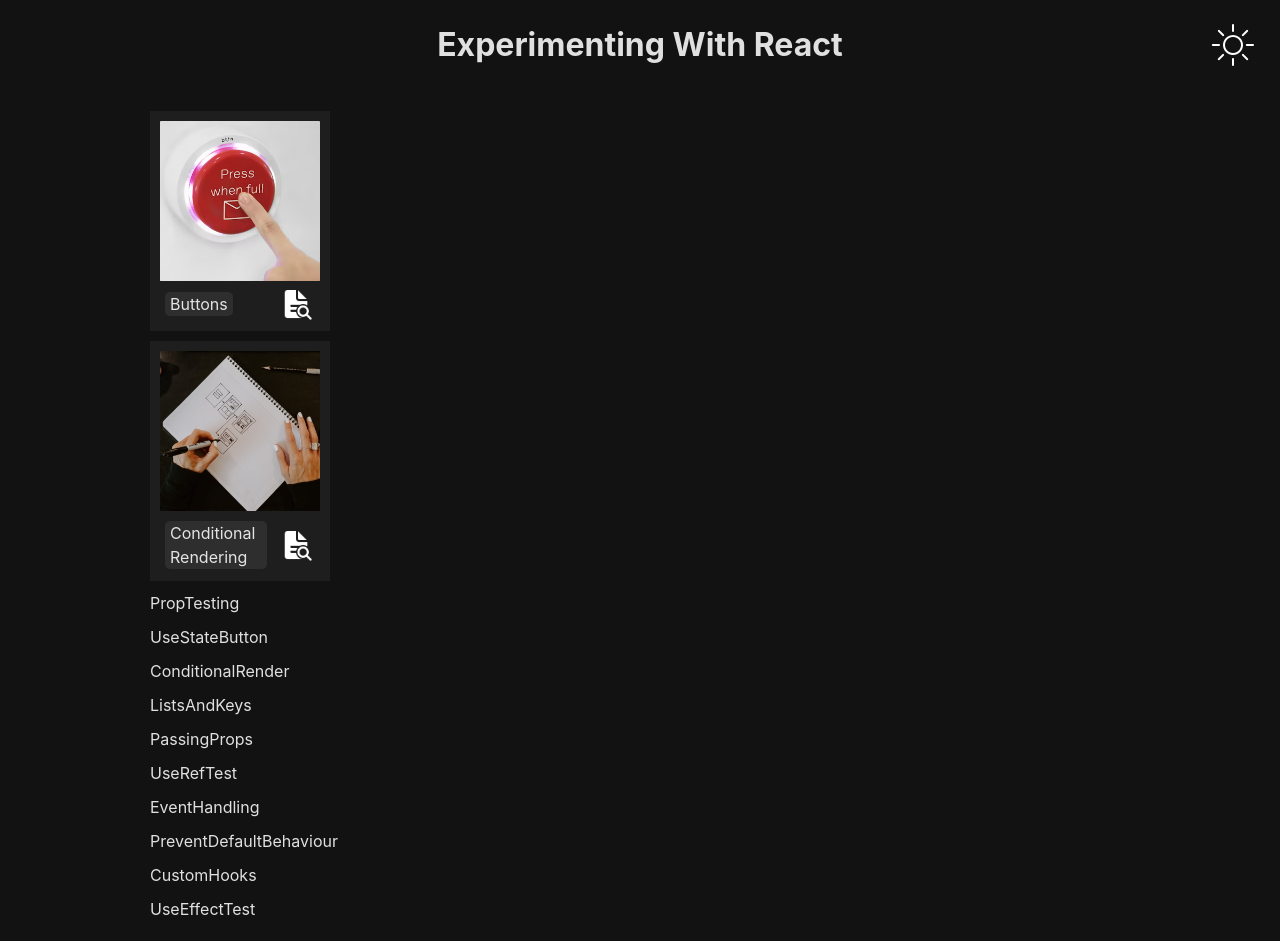
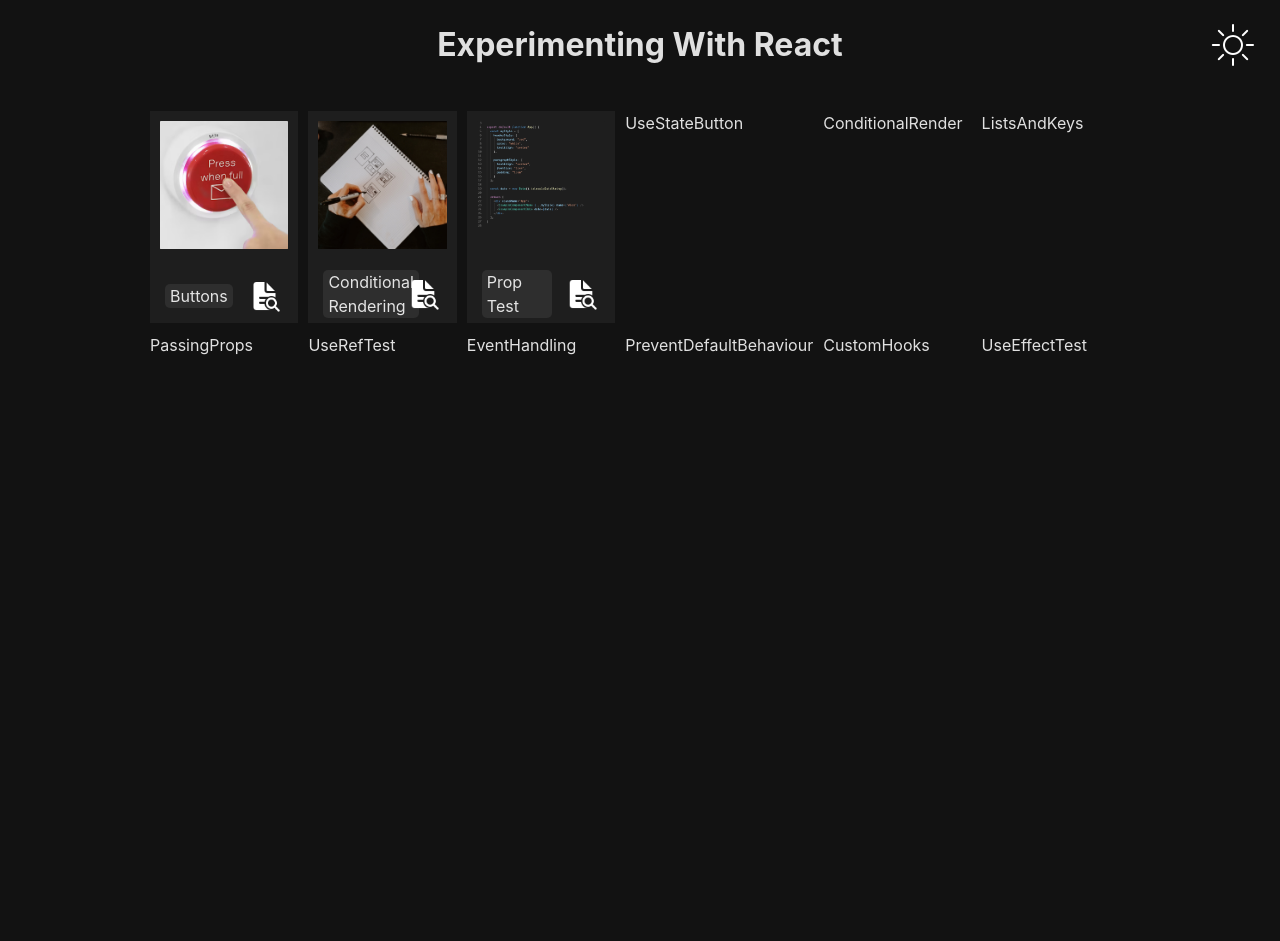
Before and after one commit to LukeSutton0/react-experimenting, a React (Vite) app: page / in a window 1280 px wide. After the commit the page ends 800 px from the top, so only its background shows below. Built offline with nearby package versions, Linux system fonts and the light colour scheme.

Commit message:
Added new conditional render img
Need to resize img to match other images.
Also added grid columns for main nav

```diff
--- a/src/components/LinkCards/ConditionalRenderCard/ConditionalRenderCard.tsx
+++ b/src/components/LinkCards/ConditionalRenderCard/ConditionalRenderCard.tsx
@@ -5,12 +5,12 @@ function ConditionalRenderCard() {
   return (
     <>
         <div  className={styles.cardBody}>
-            <Link to="buttons" className={styles.cardImage}>
+            <Link to="conditionalrender" className={styles.cardImage}>
               <img src="src\assets\cardspecific\conditionalRender.jpg"></img>
               {/* https://unsplash.com/photos/a-person-writing-on-a-piece-of-paper-next-to-a-keyboard-Cg60_WXjvC4?utm_content=creditShareLink&utm_medium=referral&utm_source=unsplash */}
             </Link>
             <div className={styles.cardTitle}>
-              <Link to="buttons">
+              <Link to="conditionalrender">
                 <p>Conditional Rendering</p>
               </Link>
             </div>
--- /dev/null
+++ b/src/components/LinkCards/PropTestCard/PropTestCard.tsx
@@ -0,0 +1,25 @@
+import React from 'react'
+import { Link } from 'react-router-dom'
+import styles from '../Cards.module.css'
+function PropTestCard() {
+  return (
+    <>
+        <div  className={styles.cardBody}>
+            <Link to="proptest" className={styles.cardImage}>
+            <img src="src\assets\cardspecific\propTest.png"></img>
+              {/*https://res.cloudinary.com/practicaldev/image/fetch/s--ia59Nw1I--/c_limit%2Cf_auto%2Cfl_progressive%2Cq_auto%2Cw_880/https://dev-to-uploads.s3.amazonaws.com/i/s0k2a522gt28n8ooq4c1.PNG*/}
+            </Link>
+            <div className={styles.cardTitle}>
+              <Link to="proptest">
+                <p>Prop Test</p>
+              </Link>
+            </div>
+            <a className={styles.cardDocs} href="https://react.dev/learn/conditional-rendering"><img src="src\assets\icons8-view-48-black.png"></img></a>
+        </div>
+
+
+    </>
+  )
+}
+
+export default PropTestCard
--- a/src/routes/root.module.css
+++ b/src/routes/root.module.css
@@ -5,7 +5,7 @@
 
 .navbar{
     display: grid;
-    grid-template-columns: repeat 6(1fr);
+    grid-template-columns: repeat(6, 1fr);
     max-width: 980px; /* Set a maximum width for the grid */
     width: 100%; /* Make the grid take up the full width of its container */
     padding: 20px; /* Add padding to the grid container as needed */
--- a/src/routes/root.tsx
+++ b/src/routes/root.tsx
@@ -4,6 +4,7 @@ import MainHeader from "../components/Main/MainHeader/MainHeader";
 import ButtonCard from "../components/LinkCards/ButtonCard/ButtonCard.tsx";
 
 import ConditionalRenderCard from "../components/LinkCards/ConditionalRenderCard/ConditionalRenderCard.tsx";
+import PropTestCard from "../components/LinkCards/PropTestCard/PropTestCard.tsx";
 
 export default function Root() {
     return (
@@ -15,7 +16,7 @@ export default function Root() {
           <nav className={styles.navbar}>
             <ButtonCard/>
             <ConditionalRenderCard/>
-            <Link to="proptest">PropTesting</Link>
+            <PropTestCard/>
             <Link to="usestatebutton">UseStateButton</Link>
             <Link to="conditionalrender">ConditionalRender</Link>
             <Link to="listsandkeys">ListsAndKeys</Link>
```
Also changed, not shown: src/components/LinkCards/PropTestCard/ButtonCard.tsx (deleted, +0 -15 lines), src/assets/cardspecific/propTest.png (added).
